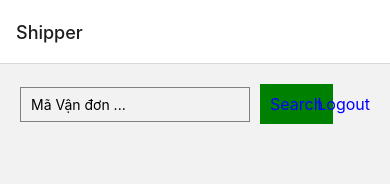
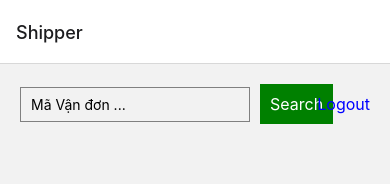
Before and after one commit to nin205ou/QuanLyGiaoHang_App, a React Native app in the folder app/GiaoHangApp/: screen /Shipper in a window 390 px wide. Shown: the top 184 px of the page. Built offline with nearby package versions, Linux system fonts and the light colour scheme.

Commit message:
Shipper.js

```diff
--- a/app/GiaoHangApp/components/screens/Shipper.js
+++ b/app/GiaoHangApp/components/screens/Shipper.js
@@ -24,7 +24,7 @@ const Shipper = ({ navigation }) => {
           placeholder="Mã Vận đơn ..."
         />
         <TouchableOpacity onPress={() => alert("Chưa nhập nội dung !!!")} style={{ padding: 10, backgroundColor: 'green' }}>
-          <Text style={{ fontSize: 16, color: 'blue' }}>Search</Text>
+          <Text style={{ fontSize: 16, color: 'white' }}>Search</Text>
         </TouchableOpacity>
       </View>
       <TouchableOpacity style={{ position: 'absolute', top: 30, right: 20, marginLeft: 5 }} onPress={handleLogin}>
```
